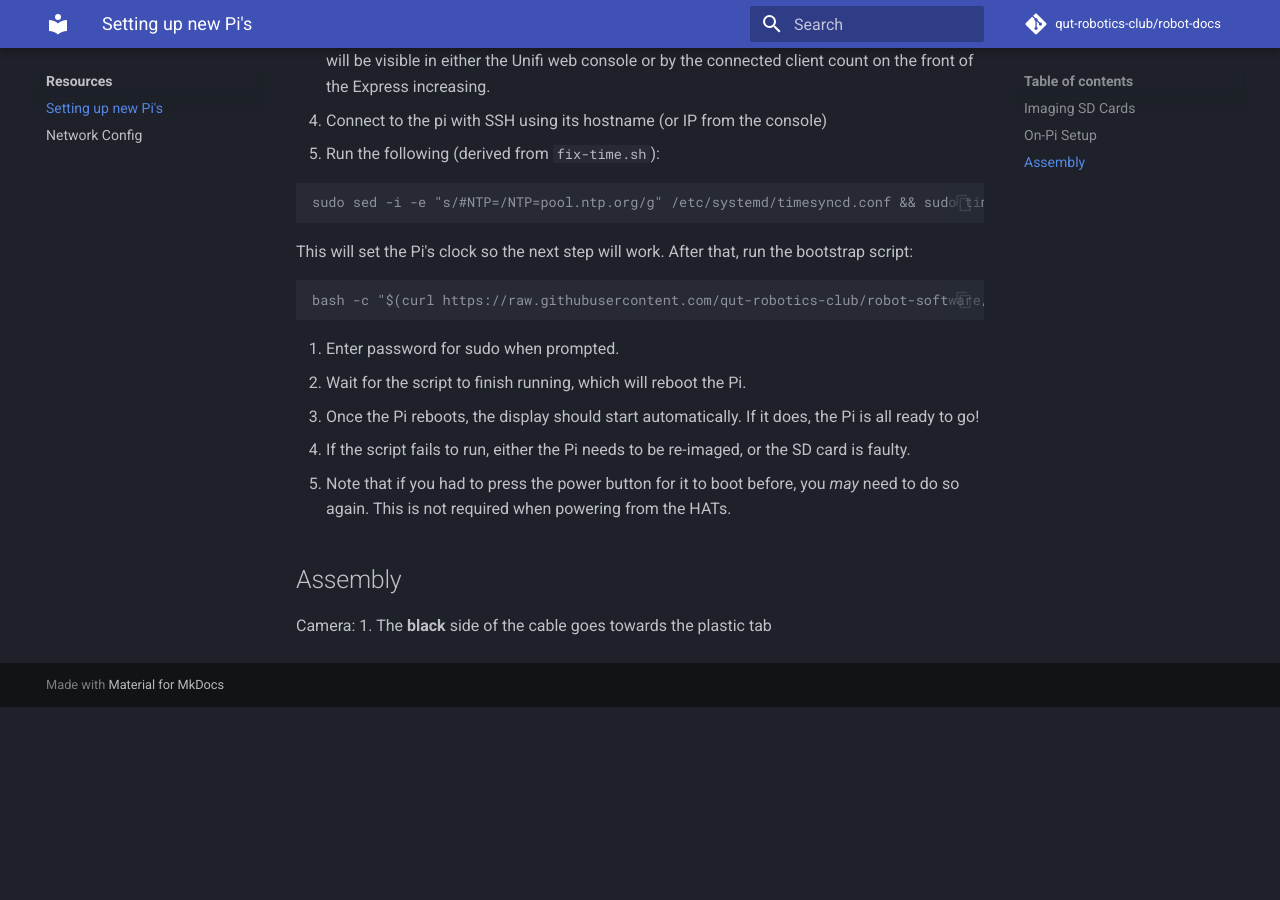
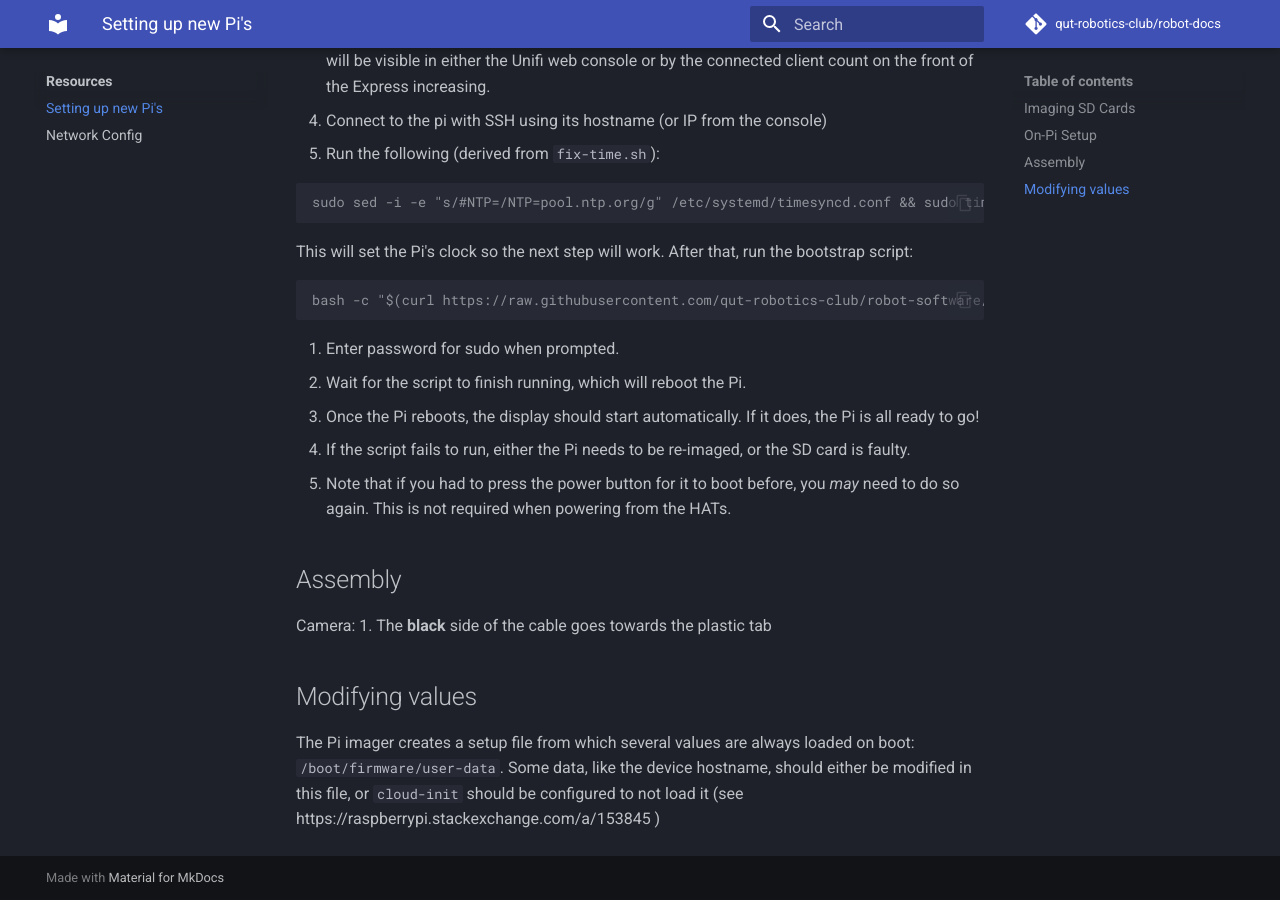
Before and after one commit to qut-robotics-club/robot-docs, an MkDocs documentation site: the page built from docs/resources/pi-setup.md, in a window 1280 px wide and 900 px high, scrolled down 1313 px. Built offline with MkDocs 1.6.1 and Material for MkDocs 9.7.7, drawn with Linux system fonts in a browser that asks for light colours; comment, search, counter and statistics services are not loaded; before the commit the page ends 2020 px from its top, so only the background shows below that.

Commit message:
Add note on configuration

```diff
--- a/docs/resources/pi-setup.md
+++ b/docs/resources/pi-setup.md
@@ -55,3 +55,8 @@ bash -c "$(curl https://raw.githubusercontent.com/qut-robotics-club/robot-softwa
 
 Camera:
 1. The **black** side of the cable goes towards the plastic tab
+
+## Modifying values
+
+The Pi imager creates a setup file from which several values are always loaded on boot: `/boot/firmware/user-data`.
+Some data, like the device hostname, should either be modified in this file, or `cloud-init` should be configured to not load it (see https://raspberrypi.stackexchange.com/a/153845 )
```
